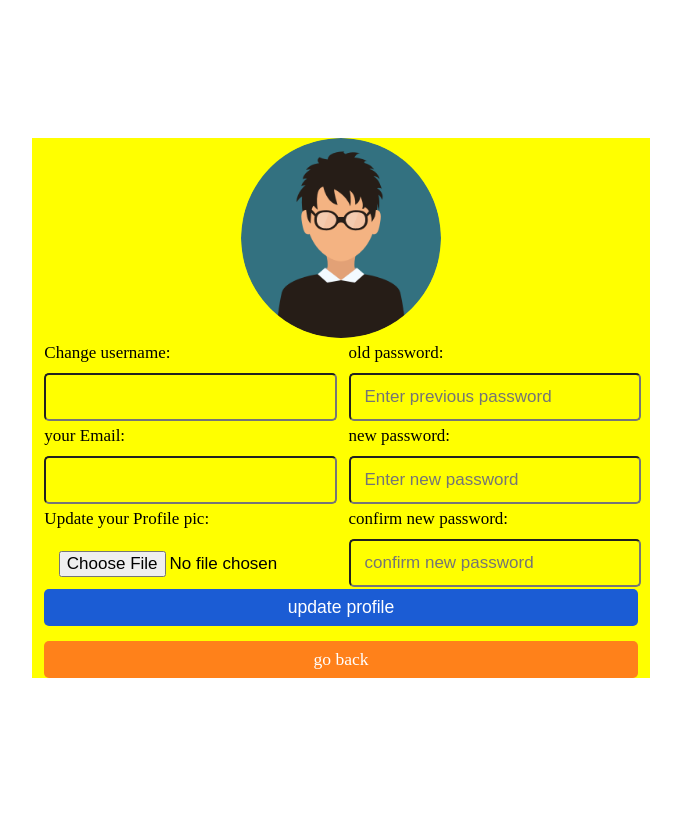
After one commit to ASHUTOSH-A-49/college-deals, a PHP site: page /edit_profile.php in a window 1280 px wide. The commit adds this page. Shown: the whole page, without its empty margins (307-988 px from the left). Run offline with PHP 8.4, Linux system fonts and the light colour scheme; the visitor is signed in with stand-in values (Sample User, id 1); data that the repository does not hold is empty.

Commit message:
edit profile feature
completed the edit profile feature just now

```diff
--- /dev/null
+++ b/edit_profile.php
@@ -0,0 +1,226 @@
+<?php
+
+include ('connect.php');
+session_start();
+$user_email = $_SESSION['Email'];
+
+
+if(isset($_POST['update_profile'])){
+
+    $old_pass = $_POST['old_pass'];
+    $update_pass = $_POST['update_pass'];
+    $new_pass = $_POST['new_pass'];
+    $confirm_pass = $_POST['confirm_pass'];
+
+    if(!empty($update_pass) || !empty($new_pass) || !empty($confirm_pass)){
+        if($update_pass != $old_pass){
+            echo '<div class="message">'.$update_pass.'</div>';
+        }
+        elseif($new_pass != $confirm_pass){
+            echo '<div class="message">Confirm password not matched</div>';
+        }
+        else{
+            mysqli_query($conn, "UPDATE `users` SET Password='$confirm_pass' WHERE users.Email='$user_email' ") or die("query failed");
+            echo '<div class="message">password updated successfully</div>';
+        }
+    }
+    $image = $_FILES['update_pic']['name'];
+    $image_tmp_name = $_FILES['update_pic']['tmp_name'];
+    $image_folder = './profile-pics/'.$image;
+
+    if(!empty($image)){
+        $image_update_query = mysqli_query($conn, "UPDATE `users` SET users.profile_pic='$image' WHERE users.Email='$user_email' ") or die("query failed");
+        if($image_update_query){
+            move_uploaded_file($image_tmp_name,$image_folder);
+        }
+        echo '<div class="message">Profile pic updated successfully</div>';
+    }
+
+
+}
+
+
+
+
+
+?>
+
+<!DOCTYPE html>
+<html lang="en">
+<head>
+    <meta charset="UTF-8">
+    <meta name="viewport" content="width=device-width, initial-scale=1.0">
+    <title>Edit Profile</title>
+    <style class="css">
+        @media (max-width:650px){
+            .user-details form .form-inner{
+                flex-wrap:wrap;
+                gap:0;
+            }
+            .user-details form .form-inner .input-box{
+                min-width: 100%;
+            }
+        }
+        .container{
+            width: 100vw;
+            height: 100vh;
+            display:flex
+
+        }
+        .profile{
+            width: auto;
+            height:auto;
+            margin:auto;
+            background-color:yellow;
+        }
+        .profile-pic{
+            display:flex;
+            margin:auto;
+            object-fit:contain;
+            height:200px;
+            width:200px;
+            border-radius:50%;
+        }
+        .btn{
+            font-size: 1.1rem;
+            padding: 8px 0;
+            border-radius: 5px;
+            outline: none;
+            border: none;
+            width: 100%;
+            background:rgb(27, 92, 212) ;
+            color: white;
+            cursor: pointer;
+            transition: 0.9s;
+            margin-bottom:15px;
+
+        }
+        .btn:hover{
+            background:#20047b;
+
+        }
+        .delete-btn{
+            text-decoration:none;
+        }
+        .delete-btn{
+            display:block;
+            font-size: 1.1rem;
+            padding: 8px 0;
+            border-radius: 5px;
+            outline: none;
+            border: none;
+            width: 100%;
+            background:rgb(255, 129, 26) ;
+            color: white;
+            cursor: pointer;
+            transition: 0.9s;
+        }
+        .delete-btn:hover{
+            background:#c63800;
+
+        }
+        .user-details form{
+            text-align:center;
+            margin-left:2%;
+            margin-right:2%;
+        }
+        .user-details form .form-inner{
+            display:flex;
+            justify-content:space-between;
+            gap:15px;
+        }
+        .user-details form .form-inner .input-box{
+            width: 50%;
+        }
+        .user-details form .form-inner .input-box span{
+            text-align:left;
+            display:block;
+            font-size:17px;
+            margin-top:5px;
+        }
+        .user-details form .form-inner .input-box .box{
+            width: 90%;
+            border-radius:5px;
+            background-color:var(--light-bg);
+            padding:12px 14px;
+            font-size:17px;
+            color:var(--black);
+            margin-top:10px;
+        }
+        .message{
+            display:inline;
+            font-size: 1.1rem;
+            padding: 8px 0;
+            border-radius: 5px;
+            outline: none;
+            border: none;
+            /* width: 100%; */
+            background:rgb(255, 129, 26) ;
+            color: white;
+            cursor: pointer;
+            transition: 0.9s;
+        }
+    </style>
+</head>
+<body>
+    <div class="container">
+        <div class="profile">
+            <div class="profile-pic">
+                <?php
+                $select = mysqli_query($conn,"SELECT * FROM `users` WHERE users.Email='$user_email'");
+                if (mysqli_num_rows($select) > 0){
+                    $fetch = mysqli_fetch_assoc($select);
+                }
+
+                if ($fetch['profile_pic'] == ''){
+                    echo '<img src="assets/usersample.png" style="object-fit:contain;
+                            height:100%;
+                            width:100%;
+                            border-radius:50%;">';
+                }
+                else{
+                    echo '<img style="object-fit:contain;
+                            height:100%;
+                            width:100%;
+                            border-radius:50%;" src="profile-pics/'.$fetch['profile_pic'].'">';
+                }
+                // if(isset($message)){
+                //     foreach($message as $mess){
+                //         echo '<div class="message">'.$mess.'</div>';
+                //     }
+                // }
+
+                ?>
+
+
+            </div>
+            <div class="user-details">
+                <form action="" method="post" enctype="multipart/form-data">
+                    <div class="form-inner">
+                        <div class="input-box">
+                            <span>Change username:</span>
+                            <input type="text" name='update_name' value="<?php echo $fetch['Name'] ?>" class="box" readonly >
+                            <span>your Email:</span>
+                            <input type="Email" name='user_Email' value="<?php echo $fetch['Email'] ?>" class="box" readonly>
+                            <span>Update your Profile pic:</span>
+                            <input type="file" name='update_pic' accept = "image/jpg, image/jpeg, image/png"  class="box">
+                        </div>
+                        <div class="input-box">
+                            <input type="hidden" name="old_pass" value= "<?php echo $fetch['Password'] ?>" >
+                            <span>old password:</span>
+                            <input type="password" name="update_pass" placeholder="Enter previous password" class="box" maxlength="8" pattern="(?=.*\d)(?=.*[a-z])(?=.*[A-Z]).{8,}" title="Must contain at least one number and one uppercase and lowercase letter, and at least 8 or more characters">
+                            <span>new password:</span>
+                            <input type="password" name="new_pass" placeholder="Enter new password" class="box" maxlength="8" pattern="(?=.*\d)(?=.*[a-z])(?=.*[A-Z]).{8,}" title="Must contain at least one number and one uppercase and lowercase letter, and at least 8 or more characters">
+                            <span>confirm new password:</span>
+                            <input type="password" name="confirm_pass" placeholder="confirm new password" class="box" maxlength="8" pattern="(?=.*\d)(?=.*[a-z])(?=.*[A-Z]).{8,}" title="Must contain at least one number and one uppercase and lowercase letter, and at least 8 or more characters">
+
+                        </div>
+                    </div>
+                    <input type="submit" value="update profile"  name="update_profile" class="btn">
+                    <a href="buyerview.php" class = "delete-btn">go back</a>
+                </form>
+            </div>
+        </div>
+    </div>
+</body>
+</html>
```
Also changed, not shown: buyerview.php (+18 -3 lines), edit_profile.html (added, +155 -0 lines), sellerview.php (+17 -2 lines), posts/camera.jpg (deleted), posts/koala.jpeg (deleted), posts/niggeeerrr.jpeg (deleted), posts/phone.jpeg (deleted), profile-pics/IMG_20210818_220949.jpg (added), profile-pics/codingguru.png (added).
